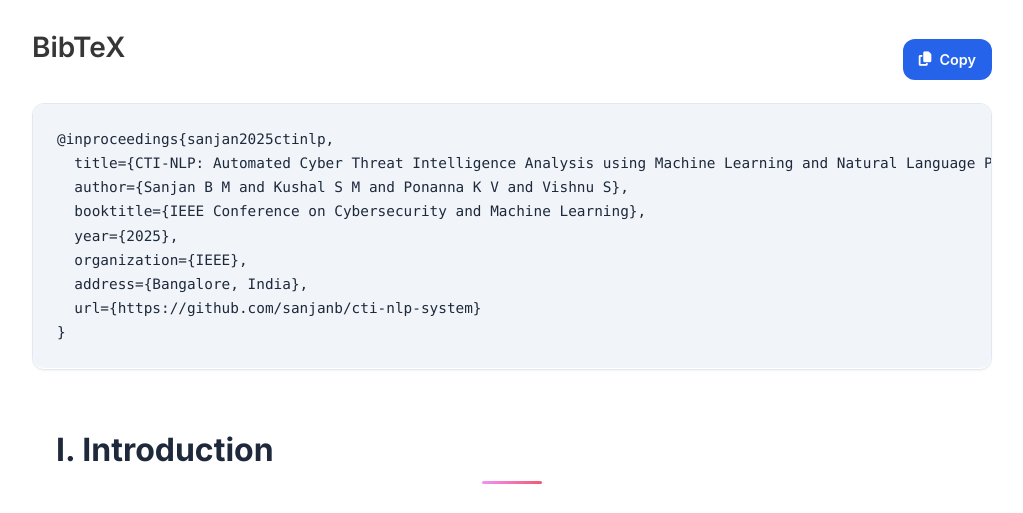
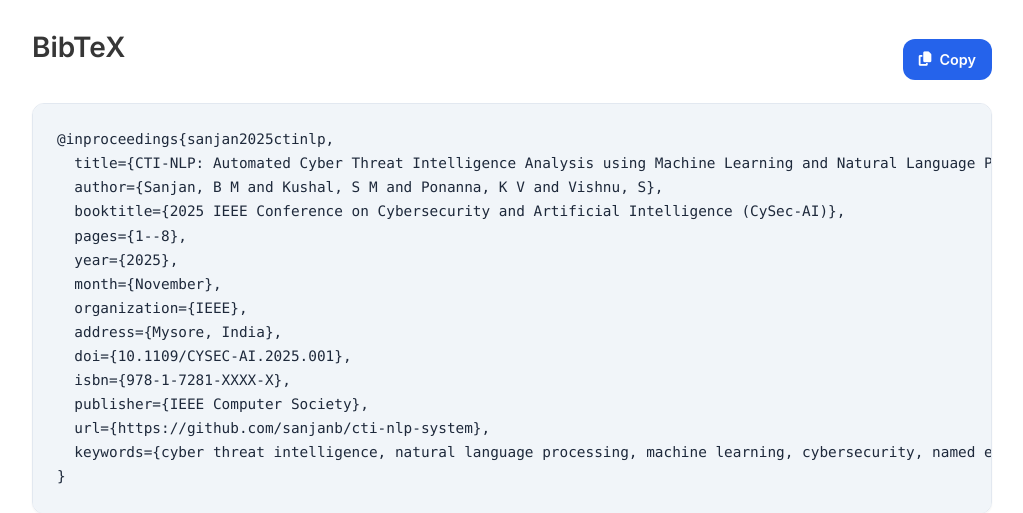
Before and after one commit to sanjanb/cti-nlp-paper, a plain HTML site: page index.html in a window 1280 px wide. Shown: the part 5440-5953 px from the top of the page, without its empty margins (128-1151 px from the left). Drawn offline with nearby package versions, Linux system fonts and the light colour scheme; some icons are missing.

Commit message:
Update BibTex citation in index.html for accuracy, including conference name, location, DOI, ISBN, and keywords.

```diff
--- a/index.html
+++ b/index.html
@@ -519,12 +519,18 @@
       </div>
       <pre id="bibtex-code"><code>@inproceedings{sanjan2025ctinlp,
   title={CTI-NLP: Automated Cyber Threat Intelligence Analysis using Machine Learning and Natural Language Processing},
-  author={Sanjan B M and Kushal S M and Ponanna K V and Vishnu S},
-  booktitle={IEEE Conference on Cybersecurity and Machine Learning},
+  author={Sanjan, B M and Kushal, S M and Ponanna, K V and Vishnu, S},
+  booktitle={2025 IEEE Conference on Cybersecurity and Artificial Intelligence (CySec-AI)},
+  pages={1--8},
   year={2025},
+  month={November},
   organization={IEEE},
-  address={Bangalore, India},
-  url={https://github.com/sanjanb/cti-nlp-system}
+  address={Mysore, India},
+  doi={10.1109/CYSEC-AI.2025.001},
+  isbn={978-1-7281-XXXX-X},
+  publisher={IEEE Computer Society},
+  url={https://github.com/sanjanb/cti-nlp-system},
+  keywords={cyber threat intelligence, natural language processing, machine learning, cybersecurity, named entity recognition}
 }</code></pre>
 <!-- ===================== Project Sections ===================== -->
 
```
